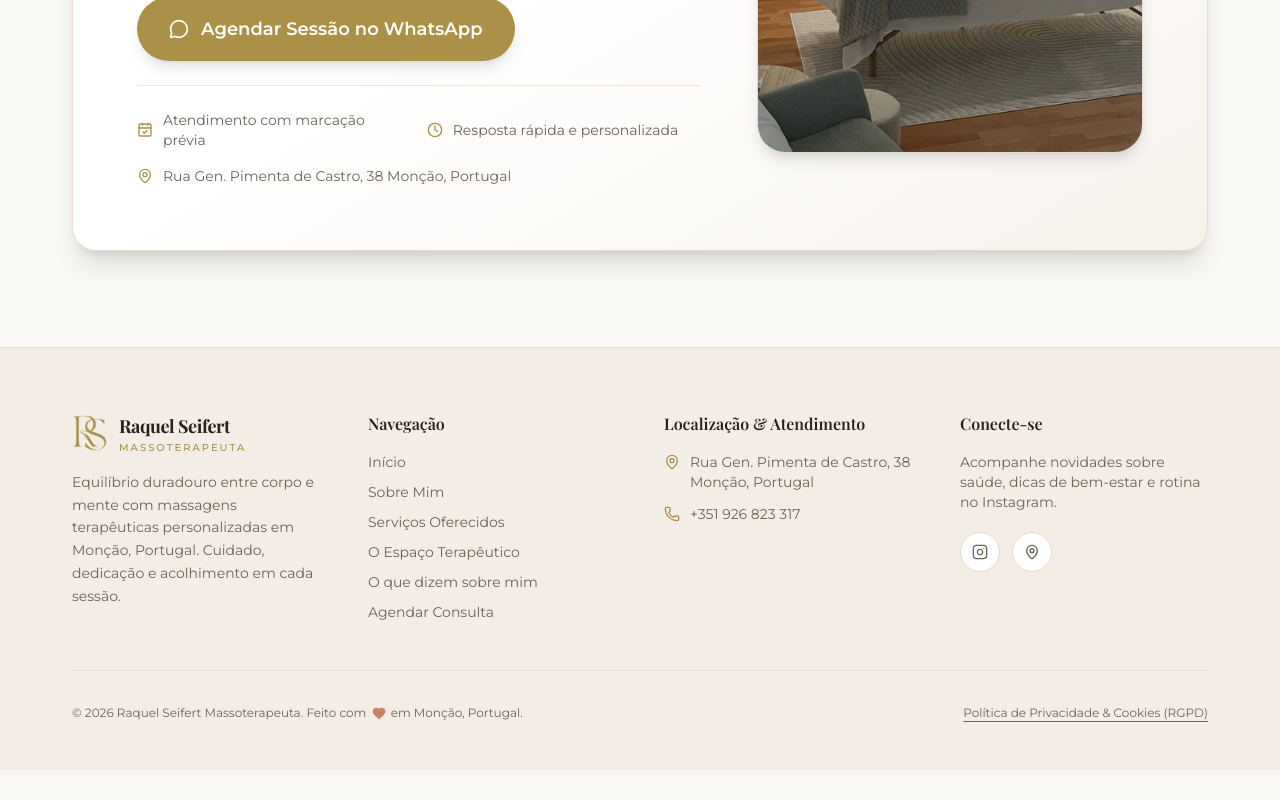
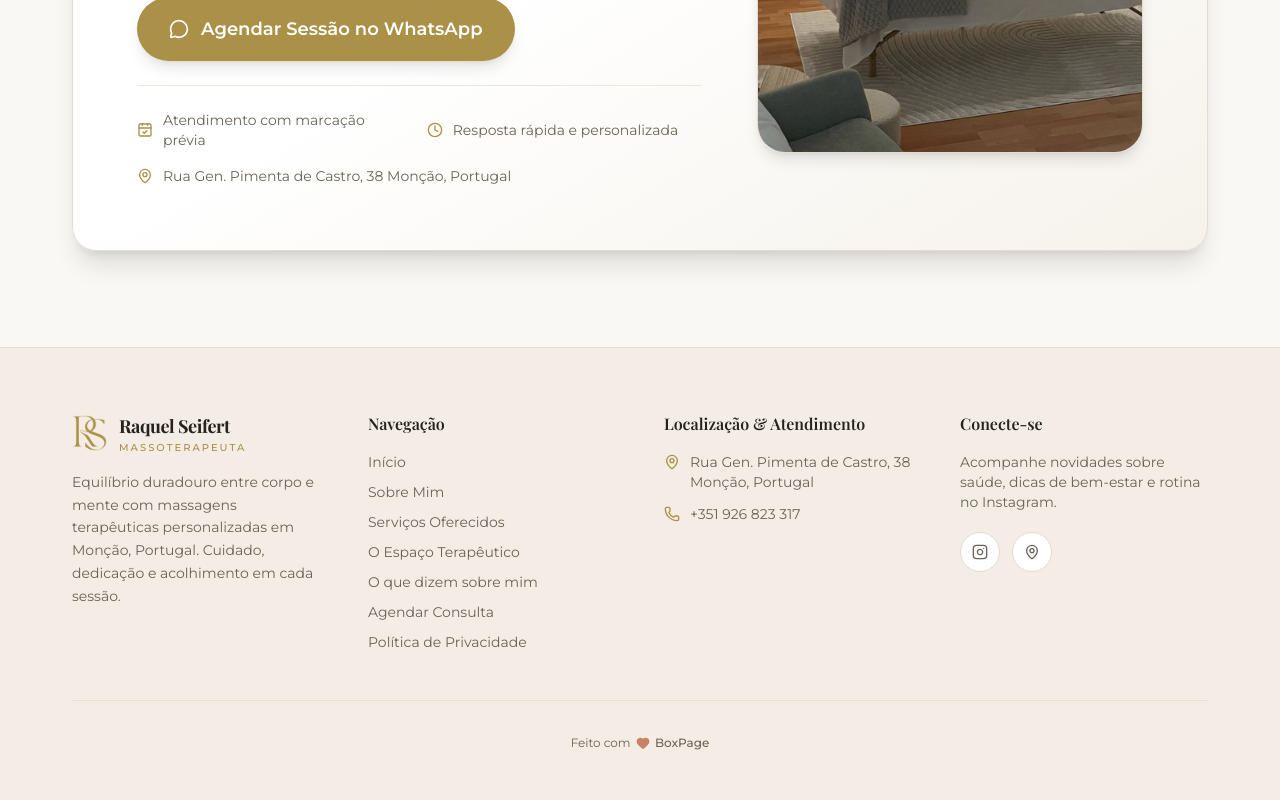
Before and after one commit to ricardojosino/raquelseifert-site-2026, a Next.js app: page / in a window 1280 px wide. Shown: the part 6410-7210 px from the top of the page. Before the commit the page ends 7180 px from the top, so only its background shows below. Built offline with nearby package versions, Linux system fonts and the light colour scheme.

Commit message:
dev boxpage

```diff
--- a/src/components/Footer.tsx
+++ b/src/components/Footer.tsx
@@ -22,8 +22,6 @@ function InstagramIcon({ className = "w-4 h-4" }: { className?: string }) {
 }
 
 export default function Footer() {
-  const currentYear = new Date().getFullYear();
-
   return (
     <footer className="bg-muted/80 border-t border-border mt-auto pt-16 pb-24 sm:pb-12 transition-colors">
       <div className="box-container-boxed">
@@ -87,6 +85,11 @@ export default function Footer() {
                 <a href="#agendar" className="hover:text-brand-gold transition-colors">
                   Agendar Consulta
                 </a>
+              </li>
+              <li>
+                <Link href="/privacidade" className="hover:text-brand-gold transition-colors">
+                  Política de Privacidade
+                </Link>
               </li>
             </ul>
           </div>
@@ -152,28 +155,23 @@ export default function Footer() {
           </div>
         </div>
 
-        {/* Linha inferior de direitos e privacidade */}
-        <div className="pt-8 flex flex-col sm:flex-row items-center justify-between gap-4 text-xs text-muted-foreground text-center sm:text-left">
+        {/* Linha inferior de créditos */}
+        <div className="pt-8 flex items-center justify-center text-xs text-muted-foreground text-center">
           <p className="leading-relaxed">
-            <span>© {currentYear} Raquel Seifert Massoterapeuta.</span>{" "}
-            <span className="block sm:inline mt-1 sm:mt-0">
-              Feito com{" "}
-              <Heart
-                className="w-3.5 h-3.5 text-brand-terracotta inline-block align-middle fill-brand-terracotta mx-0.5 -mt-0.5"
-                aria-hidden="true"
-              />{" "}
-              em Monção, Portugal.
-            </span>
+            Feito com{" "}
+            <Heart
+              className="w-3.5 h-3.5 text-brand-terracotta inline-block align-middle fill-brand-terracotta mx-0.5 -mt-0.5"
+              aria-hidden="true"
+            />{" "}
+            <a
+              href="https://boxpage.pt"
+              target="_blank"
+              rel="noopener noreferrer"
+              className="hover:text-brand-gold font-medium transition-colors"
+            >
+              BoxPage
+            </a>
           </p>
-
-          <div className="flex items-center justify-center">
-            <Link
-              href="/privacidade"
-              className="hover:text-brand-gold underline underline-offset-4 transition-colors"
-            >
-              Política de Privacidade & Cookies (RGPD)
-            </Link>
-          </div>
         </div>
       </div>
     </footer>
```
